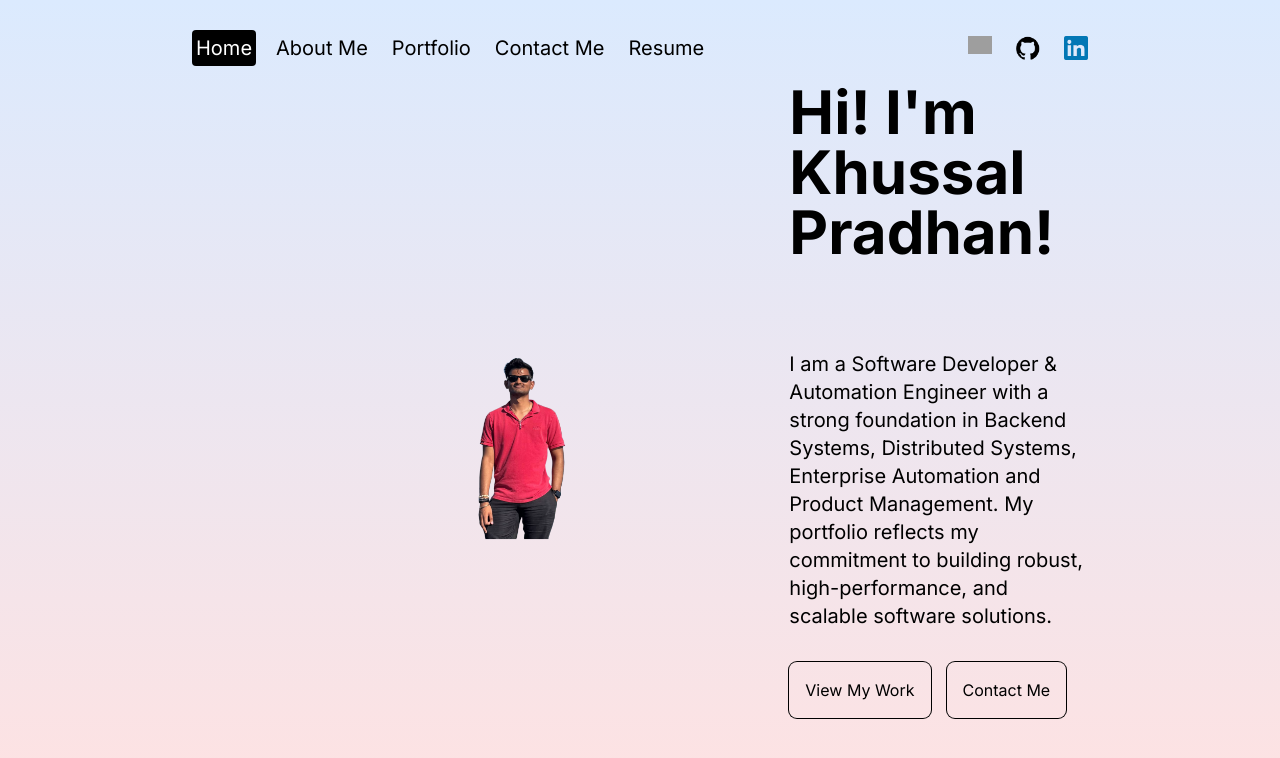
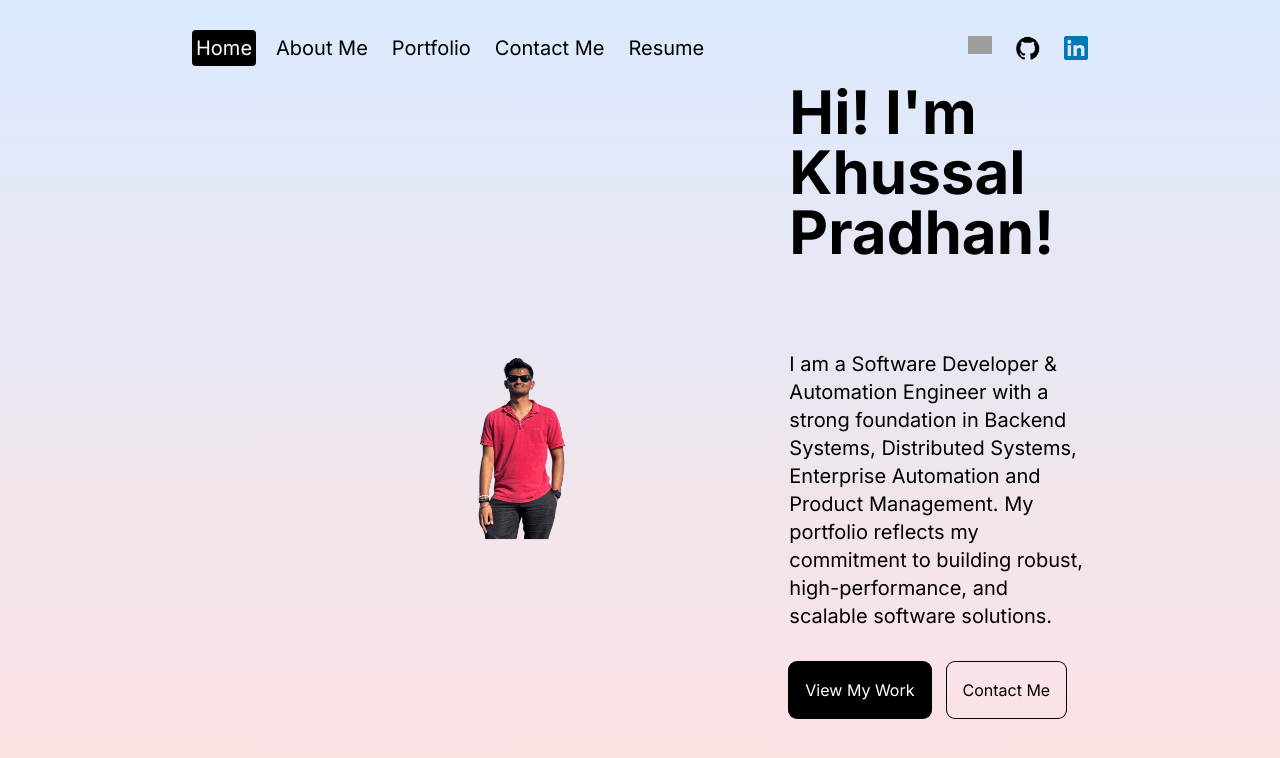
Before and after one commit to khussalpradhan/Portfolio-Website, a Next.js app: page / in a window 1280 px wide. Shown: the top 758 px of the page. Built offline with nearby package versions, Linux system fonts and the light colour scheme; grey boxes are pictures that could not be loaded.

Commit message:
Revert "fixed button"

```diff
--- a/src/app/page.jsx
+++ b/src/app/page.jsx
@@ -53,12 +53,12 @@ const Homepage = () => {
               return (
                 <>
                   <a href={toHref("/portfolio")}>
-                    <button className="p-4 rounded-lg ring-1 ring-black bg-transparent text-black w-full sm:w-auto">
+                    <button className="p-4 rounded-lg ring-1 ring-black bg-black text-white w-full sm:w-auto">
                       View My Work
                     </button>
                   </a>
                   <a href={toHref("/contact")}>
-                    <button className="p-4 rounded-lg ring-1 ring-black bg-transparent text-black w-full sm:w-auto">
+                    <button className="p-4 rounded-lg ring-1 ring-black w-full sm:w-auto">
                       Contact Me
                     </button>
                   </a>
```
